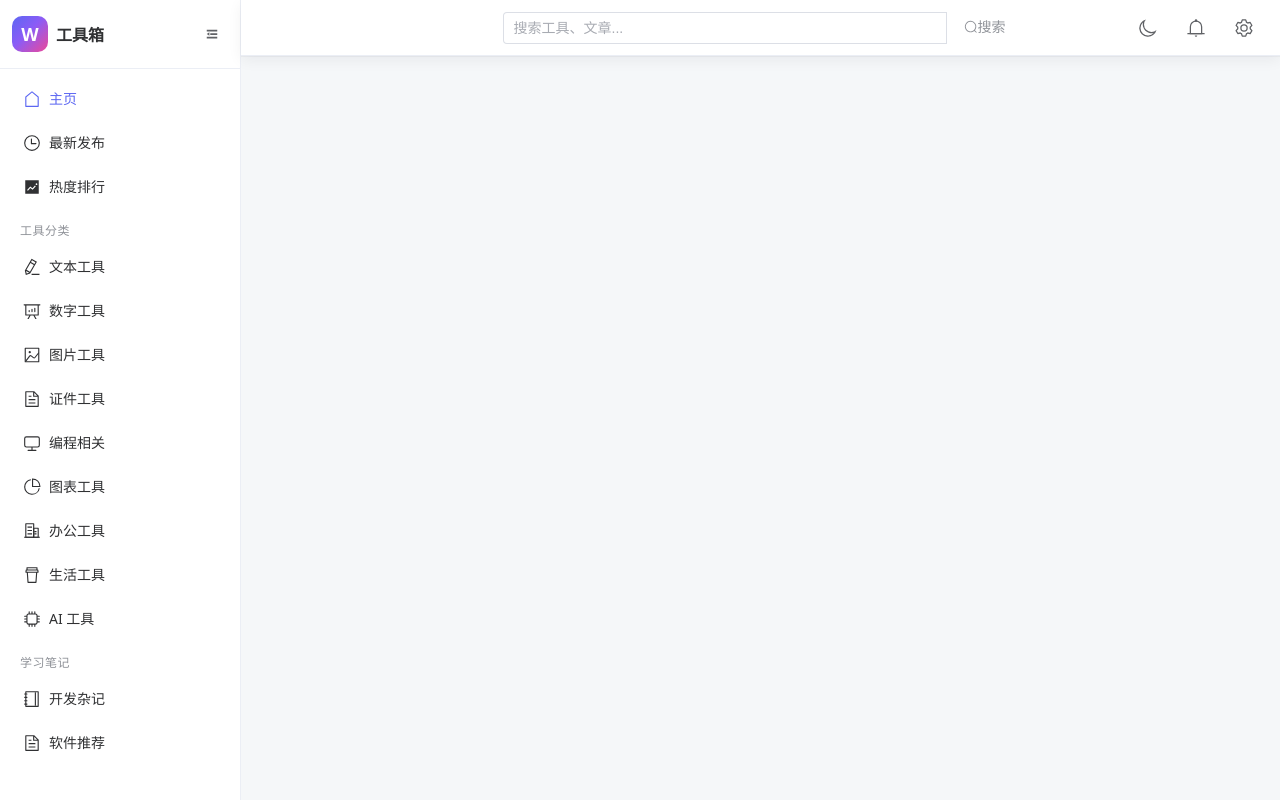
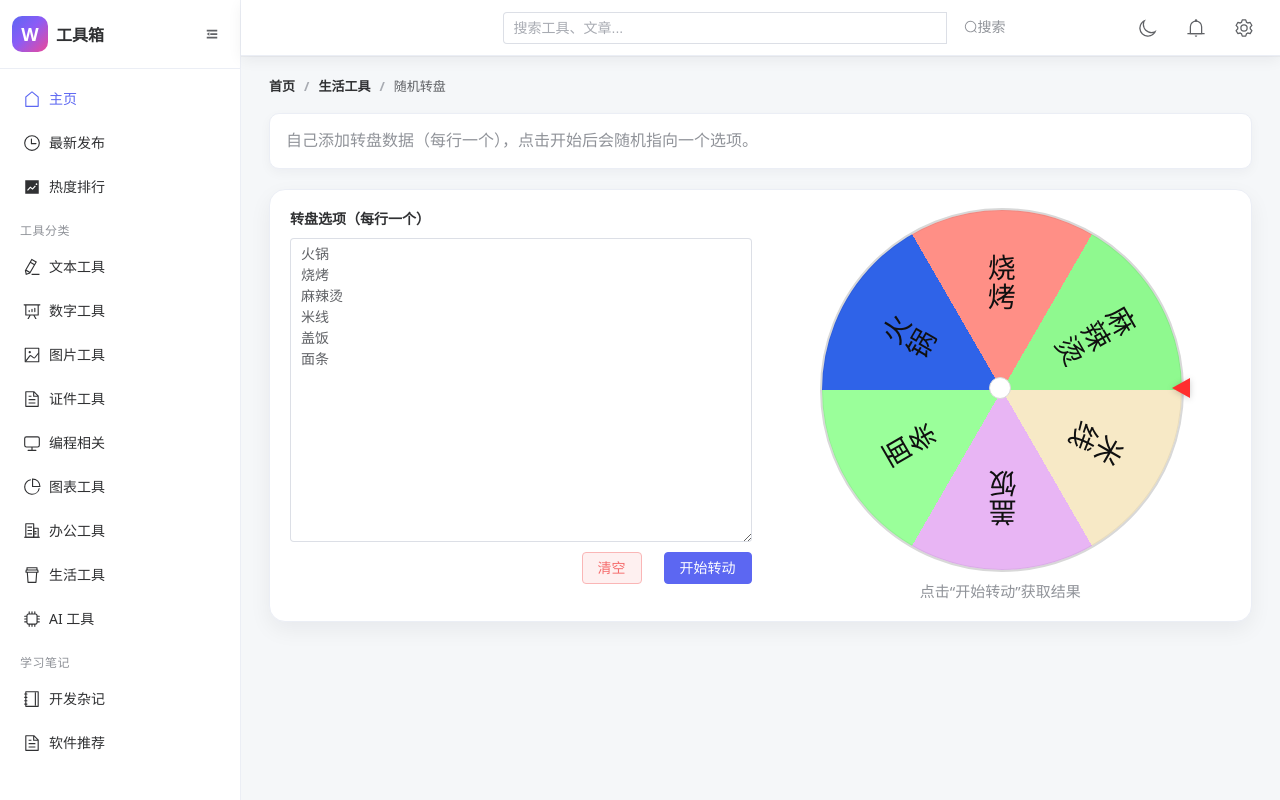
Before and after one commit to liuzhuangzhuang-qd/toolSystem, a Vue app in the folder toolbox/: page /tools/life-random-wheel in a window 1280 px wide. Built offline with nearby package versions, Linux system fonts and the light colour scheme.

Commit message:
图片生成

```diff
--- a/toolbox/src/components/ToolGrid.vue
+++ b/toolbox/src/components/ToolGrid.vue
@@ -12,9 +12,14 @@ const props = withDefaults(defineProps<{
 })
 
 const filteredTools = computed(() => {
-  if (props.statusFilter === 'developed') return props.tools.filter((t) => !!t.routeName)
-  if (props.statusFilter === 'undeveloped') return props.tools.filter((t) => !t.routeName)
-  return props.tools
+  const tools = props.statusFilter === 'developed'
+    ? props.tools.filter((t) => !!t.routeName)
+    : props.statusFilter === 'undeveloped'
+      ? props.tools.filter((t) => !t.routeName)
+      : props.tools
+
+  // "全部"列表中默认将已开发工具排在前面，便于优先使用。
+  return [...tools].sort((a, b) => Number(!!b.routeName) - Number(!!a.routeName))
 })
 </script>
 
--- a/toolbox/src/data/tools.ts
+++ b/toolbox/src/data/tools.ts
@@ -257,7 +257,13 @@ const lifeTools: ToolCard[] = [
   { title: '垃圾分类', desc: '常见物品分类查询（地域规则演示）。', thumb: g(120, 80, 55, 45), icon: '♻' },
   { title: '菜谱份量', desc: '按人数缩放食材用量。', thumb: g(50, 85, 58, 48), icon: '🍳' },
   { title: '旅行清单', desc: '可勾选的出行物品清单。', thumb: g(270, 75, 55, 45), icon: '✈' },
-  { title: '随机决定', desc: '转盘、掷骰子帮你做选择。', thumb: g(290, 80, 60, 52), icon: '🎲' },
+  {
+    title: '随机转盘',
+    desc: '自定义选项后旋转转盘，随机指向其中一项。',
+    thumb: g(290, 80, 60, 52),
+    icon: '🎯',
+    routeName: 'life-random-wheel',
+  },
   { title: '饮水提醒', desc: '按体重估算每日饮水量与提醒。', thumb: g(190, 85, 55, 45), icon: '💧' },
 ]
 
--- a/toolbox/src/router/index.ts
+++ b/toolbox/src/router/index.ts
@@ -134,6 +134,12 @@ const router = createRouter({
       component: () => import('../views/catOffice/PdfSplitView/index.vue'),
       meta: { title: 'PDF 拆分' },
     },
+    {
+      path: '/tools/life-random-wheel',
+      name: 'life-random-wheel',
+      component: () => import('../views/catLife/RandomWheelView/index.vue'),
+      meta: { title: '随机转盘' },
+    },
   ],
   scrollBehavior() {
     return { top: 0 }
--- /dev/null
+++ b/toolbox/src/views/catLife/RandomWheelView/index.vue
@@ -0,0 +1,184 @@
+<script setup lang="ts">
+import { computed, ref } from 'vue'
+import { ElMessage } from 'element-plus'
+
+const inputText = ref(['火锅', '烧烤', '麻辣烫', '米线', '盖饭', '面条'].join('\n'))
+const spinning = ref(false)
+const rotationDeg = ref(0)
+const selectedIndex = ref<number | null>(null)
+
+const options = computed(() =>
+  inputText.value
+    .split(/\r?\n/)
+    .map((s) => s.trim())
+    .filter(Boolean),
+)
+
+const segmentSize = computed(() => (options.value.length ? 360 / options.value.length : 0))
+
+const wheelBackground = computed(() => {
+  const n = options.value.length
+  if (!n) return '#f5f7fa'
+  const palette = ['#2f63e8', '#ff8f86', '#8ff98f', '#f7e9c6', '#e8b5f4', '#9aff9a']
+  const parts: string[] = []
+  for (let i = 0; i < n; i += 1) {
+    const start = i * (360 / n)
+    const end = (i + 1) * (360 / n)
+    const color = palette[i % palette.length]
+    parts.push(`${color} ${start}deg ${end}deg`)
+  }
+  return `conic-gradient(from -90deg, ${parts.join(', ')})`
+})
+
+const selectedText = computed(() => {
+  if (selectedIndex.value === null) return ''
+  return options.value[selectedIndex.value] ?? ''
+})
+
+function labelStyle(i: number): Record<string, string> {
+  const n = options.value.length
+  if (!n) return {}
+  // 与 conic-gradient(from -90deg) 的扇区方向保持一致，避免文字落在分割线上
+  const angle = -180 + (i + 0.5) * (360 / n)
+  const rad = (angle * Math.PI) / 180
+  // 文本固定在圆心到外圈的中点位置
+  const radius = 30
+  const x = 50 + radius * Math.cos(rad)
+  const y = 50 + radius * Math.sin(rad)
+  const fontSize = n <= 6 ? 28 : n <= 8 ? 22 : n <= 10 ? 18 : 14
+  return {
+    left: `${x}%`,
+    top: `${y}%`,
+    transform: `translate(-50%, -50%) rotate(${angle + 90}deg)`,
+    fontSize: `${fontSize}px`,
+  }
+}
+
+function radialText(text: string): string {
+  return text.split('').join('\n')
+}
+
+function clearAll() {
+  inputText.value = ''
+  selectedIndex.value = null
+}
+
+function normalize(deg: number): number {
+  return ((deg % 360) + 360) % 360
+}
+
+function spinWheel() {
+  if (spinning.value) return
+  const n = options.value.length
+  if (n < 2) {
+    ElMessage.warning('请至少输入 2 个选项，每行一个。')
+    return
+  }
+
+  spinning.value = true
+  selectedIndex.value = null
+
+  const idx = Math.floor(Math.random() * n)
+  const centerDeg = idx * (360 / n) + (180 / n)
+  const desiredMod = normalize(360 - centerDeg + 90)
+  const currentMod = normalize(rotationDeg.value)
+  const alignDelta = normalize(desiredMod - currentMod)
+  const turns = 6 + Math.floor(Math.random() * 4)
+
+  rotationDeg.value += turns * 360 + alignDelta
+
+  window.setTimeout(() => {
+    selectedIndex.value = idx
+    spinning.value = false
+    ElMessage.success(`结果：${options.value[idx]}`)
+  }, 4200)
+}
+</script>
+
+<template>
+  <div class="wheel-view">
+    <header class="wheel-view__head">
+      <el-breadcrumb class="wheel-view__crumb" separator="/">
+        <el-breadcrumb-item :to="{ path: '/' }">首页</el-breadcrumb-item>
+        <el-breadcrumb-item :to="{ name: 'category', params: { id: 'cat-life' } }">生活工具</el-breadcrumb-item>
+        <el-breadcrumb-item>随机转盘</el-breadcrumb-item>
+      </el-breadcrumb>
+      <div class="wheel-view__intro-card">
+        <p class="wheel-view__intro-desc">自己添加转盘数据（每行一个），点击开始后会随机指向一个选项。</p>
+      </div>
+    </header>
+
+    <section class="wheel-view__panel">
+      <div class="wheel-view__left">
+        <p class="wheel-view__title">转盘选项（每行一个）</p>
+        <el-input
+          v-model="inputText"
+          type="textarea"
+          :rows="14"
+          resize="vertical"
+          placeholder="例如：\n火锅\n烧烤\n麻辣烫"
+        />
+        <div class="wheel-view__actions">
+          <el-button type="danger" plain @click="clearAll">清空</el-button>
+          <el-button type="primary" :loading="spinning" @click="spinWheel">
+            {{ spinning ? '转动中...' : '开始转动' }}
+          </el-button>
+        </div>
+      </div>
+
+      <div class="wheel-view__right">
+        <div class="wheel-wrap">
+          <div class="wheel-pointer" />
+          <div
+            class="wheel-disc"
+            :style="{
+              background: wheelBackground,
+              transform: `rotate(${rotationDeg}deg)`,
+              transition: spinning ? 'transform 4.2s cubic-bezier(0.18, 0.84, 0.15, 1)' : 'none',
+            }"
+          >
+            <div
+              v-for="(item, i) in options"
+              :key="`wheel-label-${item}-${i}`"
+              class="wheel-label"
+              :style="labelStyle(i)"
+            >
+              {{ radialText(item) }}
+            </div>
+          </div>
+          <div class="wheel-center">转盘</div>
+        </div>
+
+        <p class="wheel-view__result" :class="{ 'wheel-view__result--active': !!selectedText }">
+          {{ selectedText ? `随机结果：${selectedText}` : '点击“开始转动”获取结果' }}
+        </p>
+      </div>
+    </section>
+  </div>
+</template>
+
+<style scoped>
+.wheel-view { display: flex; flex-direction: column; gap: 16px; }
+.wheel-view__head { margin-bottom: 4px; }
+.wheel-view__crumb { font-size: 13px; }
+.wheel-view__intro-card { margin-top: 20px; padding: 14px 16px; border-radius: 10px; background: #fff; border: 1px solid var(--el-border-color-lighter); box-shadow: 0 4px 12px rgba(15, 23, 42, 0.04); }
+.wheel-view__intro-desc { margin: 0; font-size: 16px; color: var(--uu-text-secondary); line-height: 1.6; }
+.wheel-view__panel { background: #fff; border-radius: 16px; padding: 18px 20px 20px; box-shadow: 0 8px 22px rgba(15, 23, 42, 0.06); border: 1px solid var(--el-border-color-lighter); display: grid; grid-template-columns: 1fr 1fr; gap: 18px; }
+.wheel-view__left { min-width: 0; display: flex; flex-direction: column; gap: 10px; }
+.wheel-view__title { margin: 0; font-size: 14px; font-weight: 600; color: var(--uu-text); }
+.wheel-view__actions { display: flex; gap: 10px; justify-content: flex-end; }
+.wheel-view__right { min-width: 0; display: flex; flex-direction: column; align-items: center; gap: 12px; }
+.wheel-wrap { position: relative; width: min(360px, 90%); aspect-ratio: 1 / 1; }
+.wheel-disc { position: relative; width: 100%; height: 100%; border-radius: 50%; border: 2px solid #d8d8d8; box-shadow: inset 0 0 0 1px rgba(15, 23, 42, 0.06); overflow: hidden; }
+.wheel-label { position: absolute; color: #101010; font-weight: 500; line-height: 1.05; pointer-events: none; white-space: pre-line; text-align: center; transform-origin: center center; letter-spacing: 1px; }
+.wheel-pointer { position: absolute; right: -10px; top: 50%; transform: translateY(-50%); width: 0; height: 0; border-top: 10px solid transparent; border-bottom: 10px solid transparent; border-right: 18px solid #ff2e2e; z-index: 3; filter: drop-shadow(0 1px 3px rgba(0, 0, 0, 0.2)); }
+.wheel-center { position: absolute; left: 50%; top: 50%; transform: translate(-50%, -50%); width: 20px; height: 20px; border-radius: 999px; background: #fff; border: 1px solid #d8d8d8; display: grid; place-items: center; font-size: 0; color: transparent; z-index: 2; box-shadow: none; }
+.wheel-view__result { margin: 0; font-size: 15px; color: var(--uu-text-secondary); }
+.wheel-view__result--active { color: var(--el-color-success); font-weight: 600; }
+.wheel-view__chips { width: 100%; display: flex; flex-wrap: wrap; gap: 8px; justify-content: center; }
+.wheel-view__chip { max-width: 100%; }
+
+@media (max-width: 980px) {
+  .wheel-view__panel { grid-template-columns: 1fr; }
+}
+</style>
```
Also changed, not shown: 1 other file (tests, documents, lock files or other folders).
